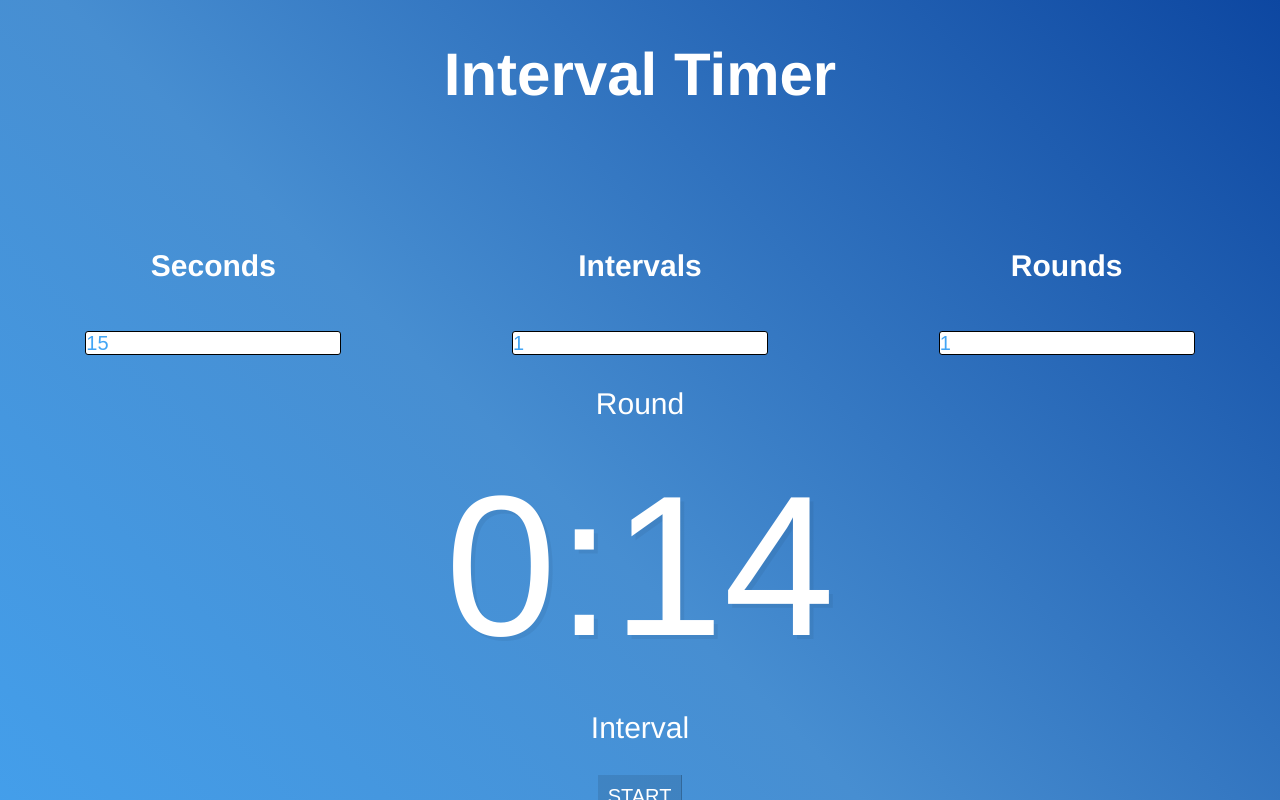
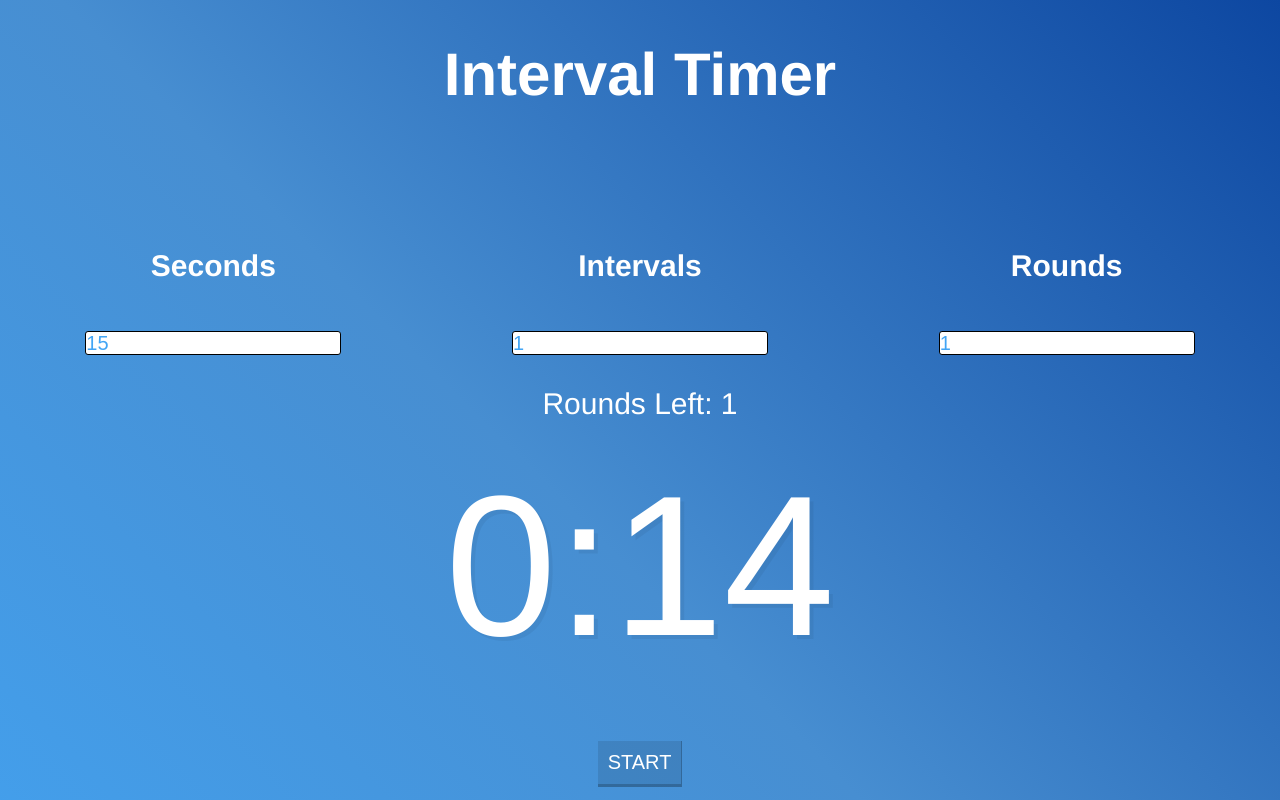
Before and after one commit to Holstein30/interval-timer, a plain HTML site: page index.html in a window 1280 px wide. Both pictures are taken after a click on the button "START". Shown: the top 800 px of the page. Drawn offline with Linux system fonts and the light colour scheme.

Commit message:
rounds left displaying

```diff
--- a/app.js
+++ b/app.js
@@ -1,6 +1,8 @@
 let countdown;
 const timerDisplay = document.querySelector(".time-left");
 const executeButton = document.querySelector(".execute");
+const roundDisplay = document.querySelector(".round-count");
+const intervalDisplay = document.querySelector(".interval-count");
 
 function timer(seconds, intervals, rounds) {
   // clear any exisiting timers
@@ -25,6 +27,7 @@ function timer(seconds, intervals, rounds) {
     }
 
     console.log({ intervalSeconds, intervalCount, roundCount });
+    displayRoundsLeft(roundCount);
     displayTimeLeft(intervalSeconds);
     intervalSeconds--;
   }, 1000);
@@ -47,9 +50,14 @@ function startTimer() {
   timer(seconds, intervalCount, roundsCount);
 }
 
-// Display Round
+// Display Round Count
 
-// Display Interval
+function displayRoundsLeft(currentRound) {
+  const display = `Rounds Left: ${currentRound}`;
+  roundDisplay.textContent = display;
+}
+
+// Display Interval Count
 
 executeButton.addEventListener("click", startTimer);
 
--- a/index.html
+++ b/index.html
@@ -53,9 +53,9 @@
     <!-- Timer/Clock with rounds, timer, and interval # -->
     <progress-ring stroke="4" radius="60" progress="30"></progress-ring>
     <section class="timer">
-      <p class="round-count">Round</p>
+      <p class="round-count"></p>
       <h1 class="time-left"></h1>
-      <p class="interval-count">Interval</p>
+      <p class="interval-count"></p>
       <!-- Play/Pause button -->
       <button class="execute">Start</button>
     </section>
```
